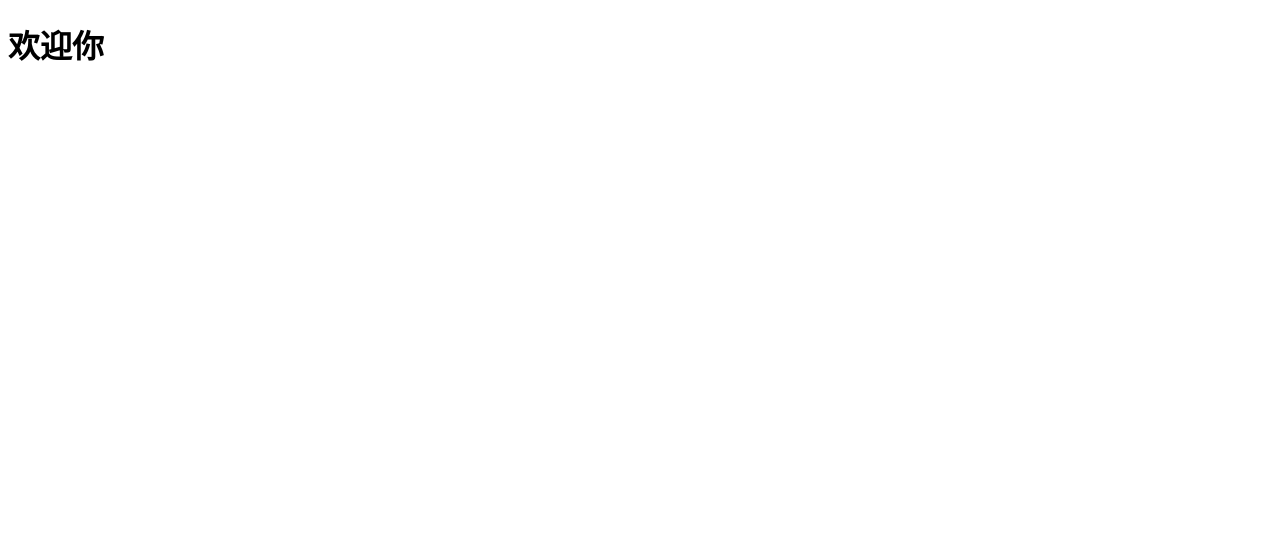
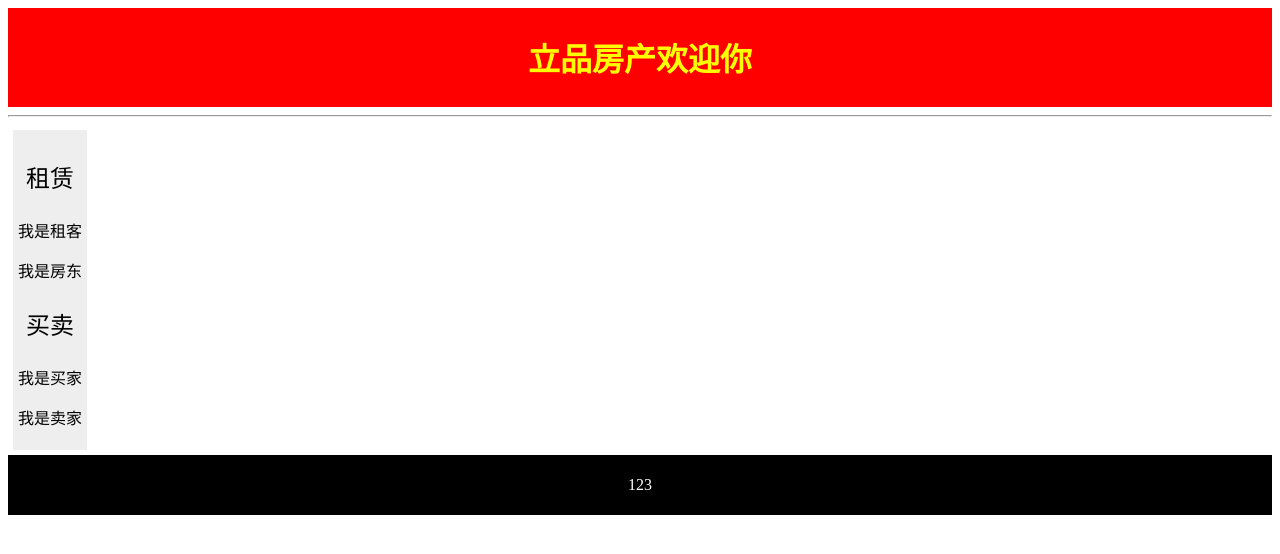
Before and after one commit to DrGenshinKS/lpfc, a plain HTML site: page index.html in a window 1280 px wide. Drawn offline with Linux system fonts and the light colour scheme.

Commit message:
index.html

```diff
--- a/index.html
+++ b/index.html
@@ -1,10 +1,54 @@
 <!DOCTYPE html>
 <html>
 	<head>
+	<style>
+	#header {
+	    background-color:red;
+	    color:yellow;
+	    text-align:center;
+	    padding:5px;
+	}
+	.nav {
+	    background-color:#eeeeee;
+	    float:left;
+	    padding:5px;
+		margin: 5px;
+	}
+	#footer {
+	    background-color:black;
+	    color:white;
+	    clear:both;
+	    text-align:center;
+	   padding:5px;
+	}
+	#p1{
+		text-align: center;
+		color: black;
+		font-size: 150%;
+	}
+	#p2{
+		text-align: center;
+		color: black;
+	}
+	</style>
 		<meta charset="utf-8">
-		<title>远景房产</title>
+		<title>立品房产（远景房产凤凰路店）</title>
 	</head>
 	<body>
-		<h1>欢迎你
+		<div id="header">
+		<h1 style="text-align: center;">立品房产欢迎你</h1>
+		</div>
+		<hr />
+		<div class="nav">
+		<p id="p1">租赁</p>
+		<p id="p2">我是租客</p>
+		<p id="p2">我是房东</p>
+		<p id="p1">买卖</p>
+		<p id="p2">我是买家</p>
+		<p id="p2">我是卖家</p>
+		</div>
+		<div id="footer">
+		<p>123</p>
+		</div>
 	</body>
 </html>
```
